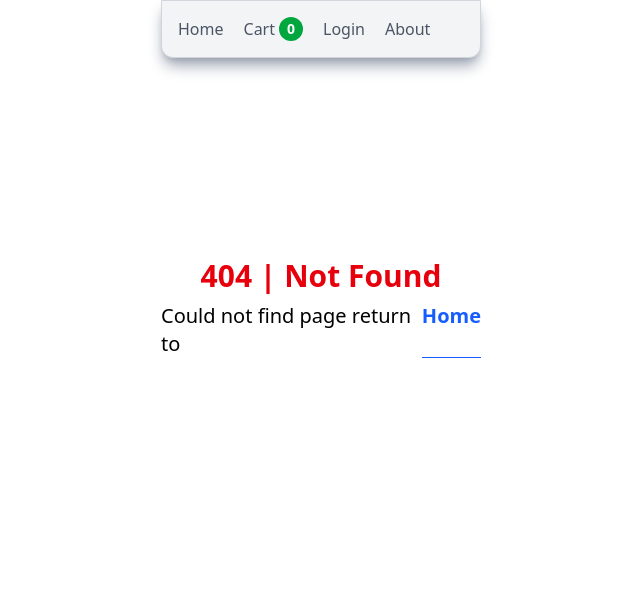
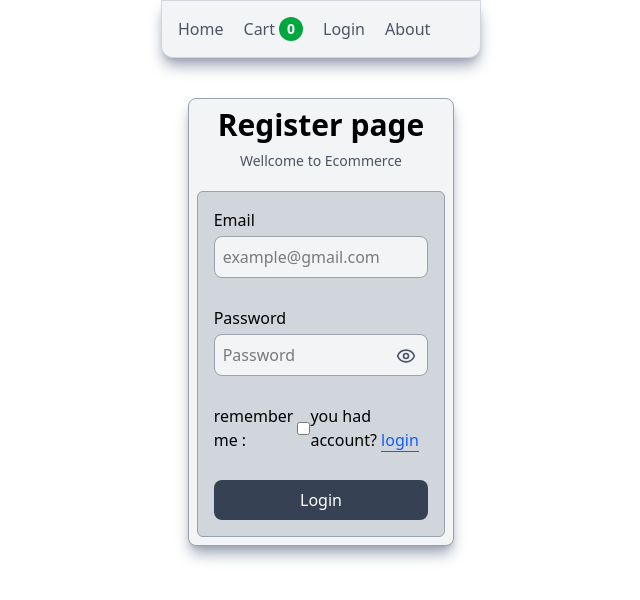
Before and after one commit to sobhanjaferi/Ecommerce, a Next.js app: page /auth/register in a window 1280 px wide. Before the commit this address had no page. Shown: the top 600 px of the page, without its empty margins (319-959 px from the left). Built offline with nearby package versions, Linux system fonts and the light colour scheme.

Commit message:
[ADD] register form logic

```diff
--- /dev/null
+++ b/src/app/auth/register/page.tsx
@@ -0,0 +1,10 @@
+import RegisterContainer from '@/features/auth/register/RegisterContainer'
+import type { ReactElement } from 'react'
+
+export default function RegisterPage(): ReactElement {
+  return (
+    <div className='flex justify-center items-center'>
+      <RegisterContainer />
+    </div>
+  )
+}
--- /dev/null
+++ b/src/features/auth/register/RegisterContainer.tsx
@@ -0,0 +1,36 @@
+'use client'
+
+import type { FormEvent, ReactElement } from 'react'
+import Register from './Register'
+import { toast } from 'react-toastify'
+
+export default function RegisterContainer(): ReactElement {
+  const handleSubmit = async (e: FormEvent<HTMLFormElement>): Promise<void> => {
+    e.preventDefault()
+
+    const formData = new FormData(e.currentTarget)
+    const emailIpt = formData.get('email') as string
+    const passwordIpt = formData.get('password') as string
+
+    try {
+      const req = await fetch('/api/auth/register/users', {
+        method: 'POST',
+        headers: { 'Content-Type': 'application/json' },
+        body: JSON.stringify({ email: emailIpt, password: passwordIpt }),
+      })
+
+      const res = await req.json()
+
+      if (!req.ok) {
+        toast.error(res.message)
+        return
+      }
+
+      toast.success(res.message)
+    } catch {
+      toast.error('Network error. Please try again.')
+    }
+  }
+
+  return <Register handleSubmit={handleSubmit} />
+}
```
